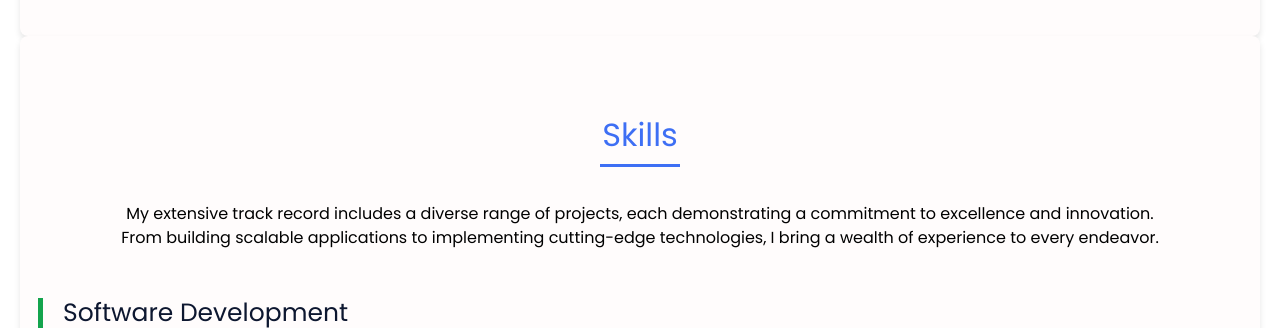
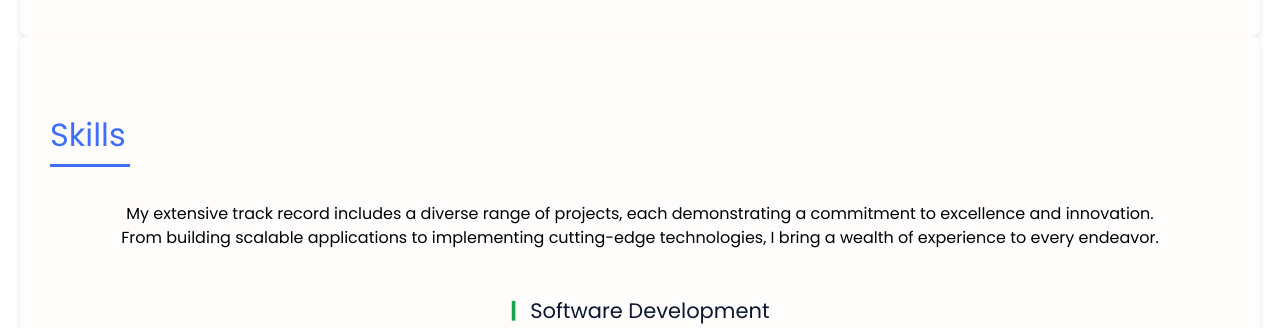
Before and after one commit to whoIsOneZero/personal_portfolio, a plain HTML site: page index.html in a window 1280 px wide. Shown: the part 1260-1588 px from the top of the page. Drawn offline with nearby package versions, Linux system fonts and the light colour scheme.

Commit message:
add colored pipe

```diff
--- a/assets/css/styles.css
+++ b/assets/css/styles.css
@@ -82,7 +82,8 @@ img {
   color: var(--first-color);
   margin-top: var(--mb-2);
   margin-bottom: var(--mb-4);
-  text-align: center;
+  text-align: left;
+  /* text-align: center; */
 }
 
 .section-title::after {
@@ -91,7 +92,7 @@ img {
   width: 64px;
   height: 0.18rem;
   left: 0;
-  right: 0;
+  /* right: 0; */
   margin: auto;
   top: 2rem;
   background-color: var(--first-color);
@@ -109,6 +110,10 @@ img {
   border-radius: 8px;
   margin: 0px 20px;
 }
+
+/* .section-2 {
+  background-color: white;
+} */
 
 /*===== LAYOUT =====*/
 .bd-grid {
@@ -343,20 +348,27 @@ img {
   padding: 20px 30px;
 }
 
-.skill-section .skill-brief .heading {
+/* .skill-section .skill-brief .heading {
   padding: 0 20px;
   border-left: 5px solid #14a44d;
   font-size: 25px;
   font-weight: 500;
   margin-bottom: 10px;
+} */
+
+.tools_heading {
+  padding: 0 20px;
+  /* border-left: 5px solid #14a44d; */
+  font-size: 21px;
+  font-weight: 500;
+  margin-bottom: 10px;
+  text-align: center;
 }
 
-#tools_tech {
-  padding: 0 20px;
-  border-left: 5px solid #14a44d;
-  font-size: 25px;
-  font-weight: 500;
-  margin-bottom: 10px;
+.colored-pipe {
+  color: #14a44d; /* Replace with your desired color */
+  font-weight: bold; /* Optional: Make it bold */
+  margin-right: 8px; /* Adds spacing between the pipe and the text */
 }
 
 .skill-section .skill-brief .description {
--- a/index.html
+++ b/index.html
@@ -138,7 +138,7 @@
       </section>
 
       <!--===== SKILLS 2 =====-->
-      <section class="skill-section section" id="skills">
+      <section class="skill-section section section-2" id="skills">
         <h2 class="section-title">Skills</h2>
 
         <div class="skill-brief">
@@ -152,7 +152,9 @@
         </div>
 
         <div class="skillset row pt-5 pb-3">
-          <h2 id="tools_tech">Software Development</h2>
+          <h2 class="tools_heading">
+            <span class="colored-pipe">|</span> Software Development
+          </h2>
 
           <div class="col-sm-3 d-flex flex-column align-items-center">
             <div class="skill-image">
@@ -264,7 +266,9 @@
         </div>
 
         <div class="skillset row pt-5 pb-3">
-          <h2 id="tools_tech">Cybersecurity</h2>
+          <h2 class="tools_heading">
+            <span class="colored-pipe">|</span> Cybersecurity
+          </h2>
 
           <div class="col-sm-3 d-flex flex-column align-items-center">
             <div class="skill-image">
@@ -383,7 +387,7 @@
       </section>
 
       <!--===== CONTACT =====-->
-      <section class="contact section" id="contact">
+      <section class="contact section section-2" id="contact">
         <h2 class="section-title">Contact</h2>
 
         <div class="contact__container bd-grid">
```
Also changed, not shown: preview.png (deleted).
